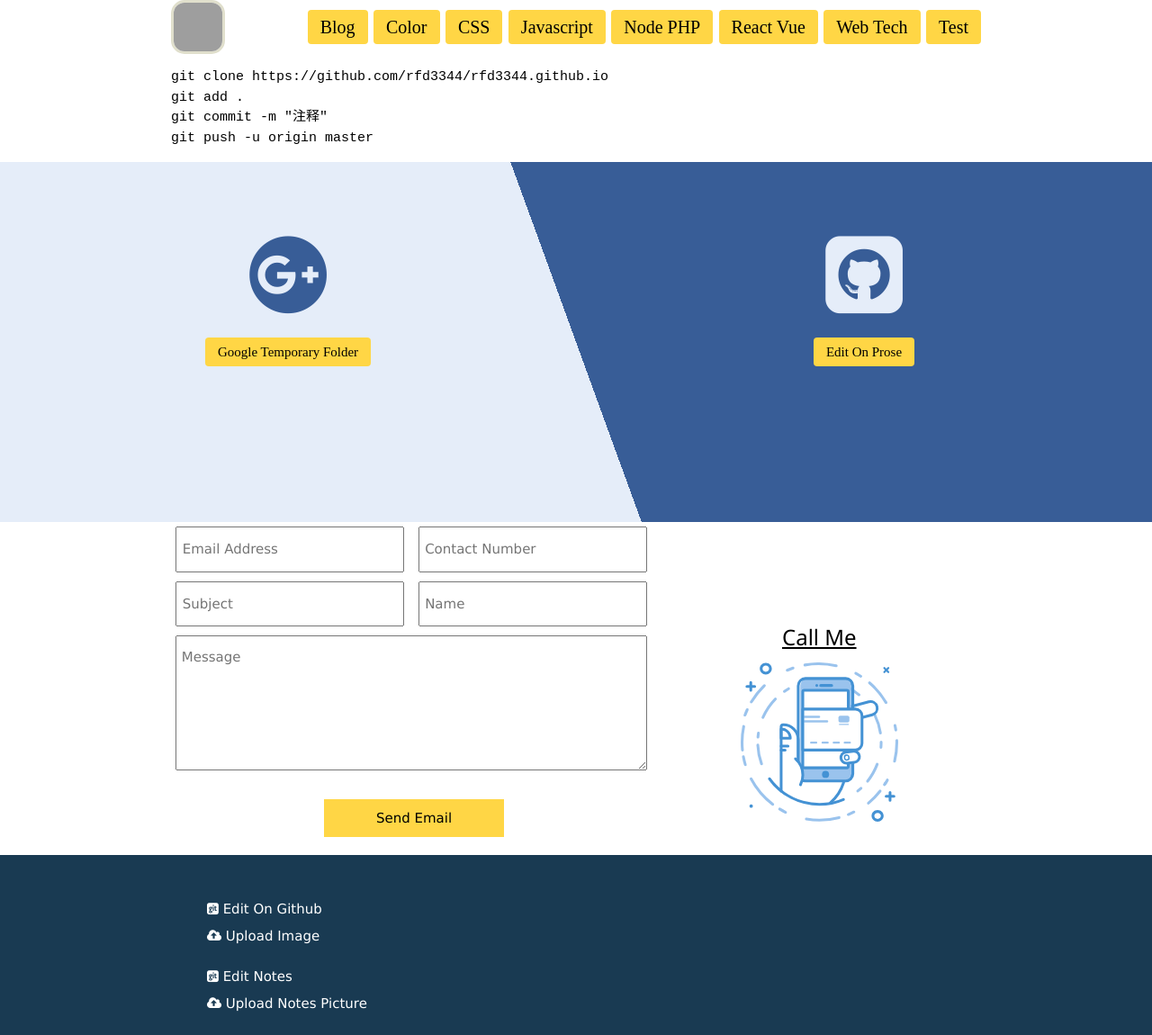
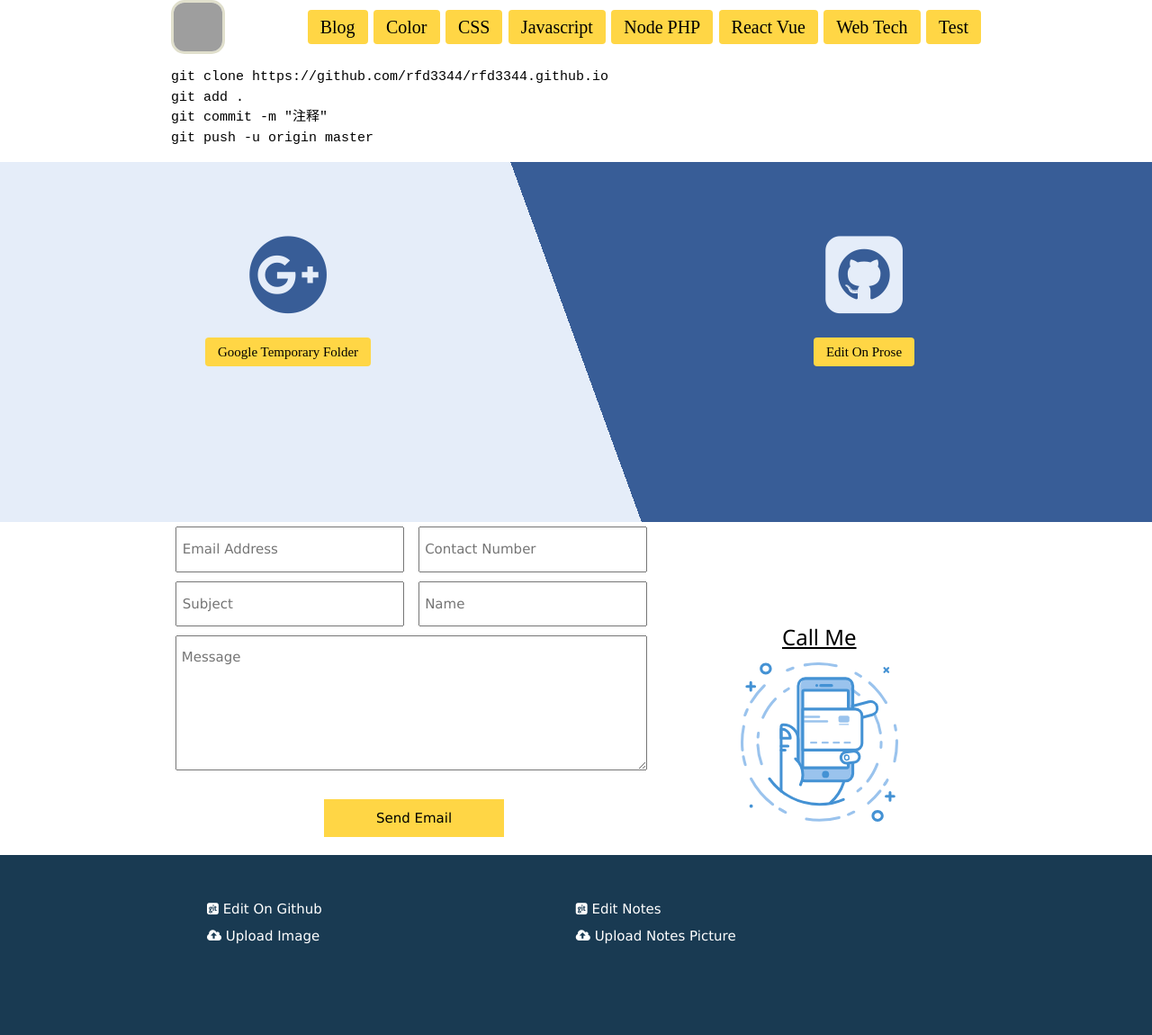
Before and after one commit to rfd3344a/rfd3344.github.io, a Jekyll site: the page built from index.html, in a window 1280 px wide. Shown: the whole page at 90% size. Built offline with Jekyll 4.4.1, drawn with Linux system fonts in a browser that asks for light colours; some web fonts are replaced; grey boxes are pictures that could not be loaded.

Commit message:
Update general.css

```diff
--- a/css/general.css
+++ b/css/general.css
@@ -49,7 +49,7 @@ footer{
     margin: auto;
     padding-top: 30px;
 }
-footer #FooterBlock{
+footer .FooterBlock{
 	width:45%;
   	display:inline-block;
 }
```
